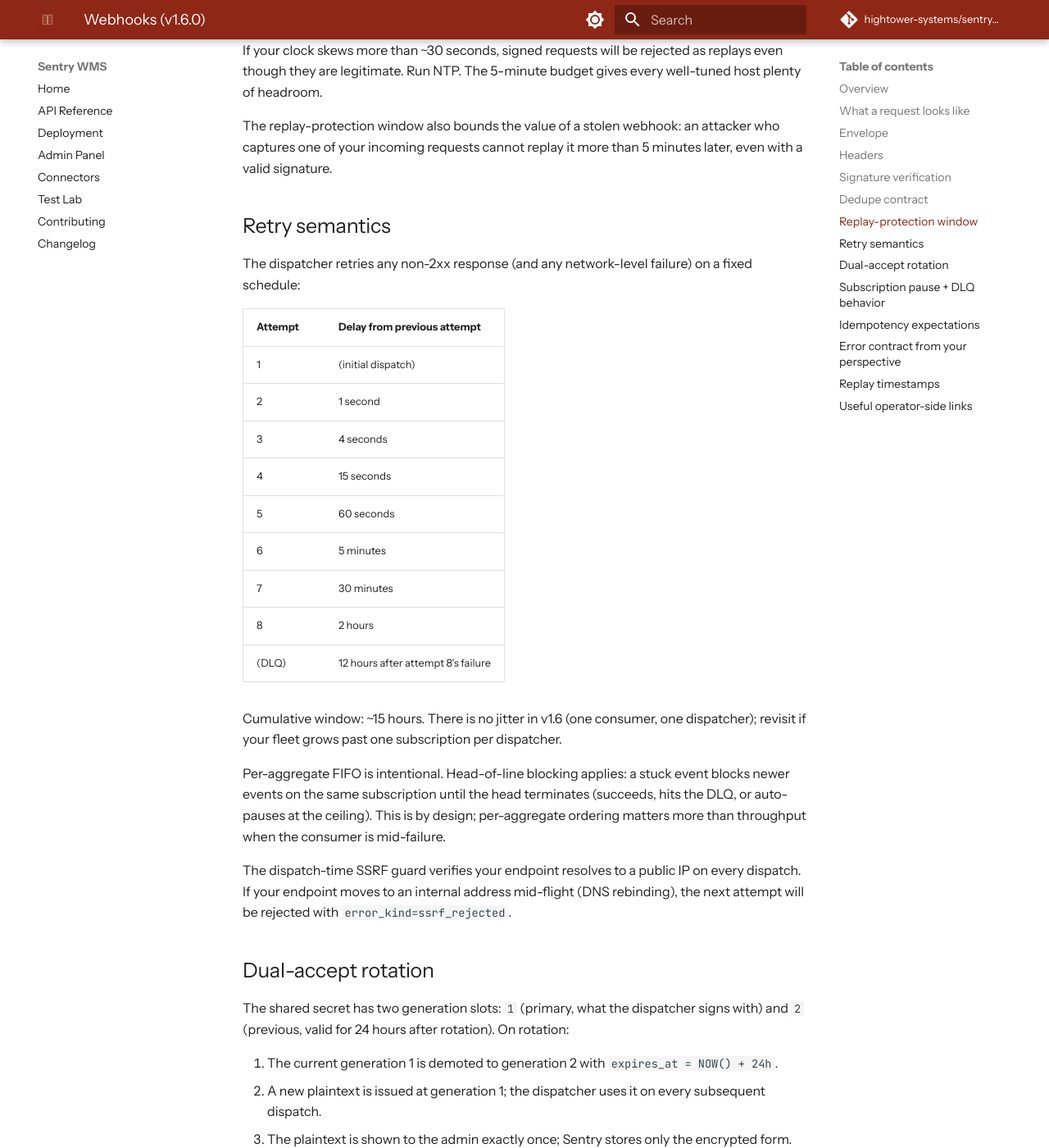
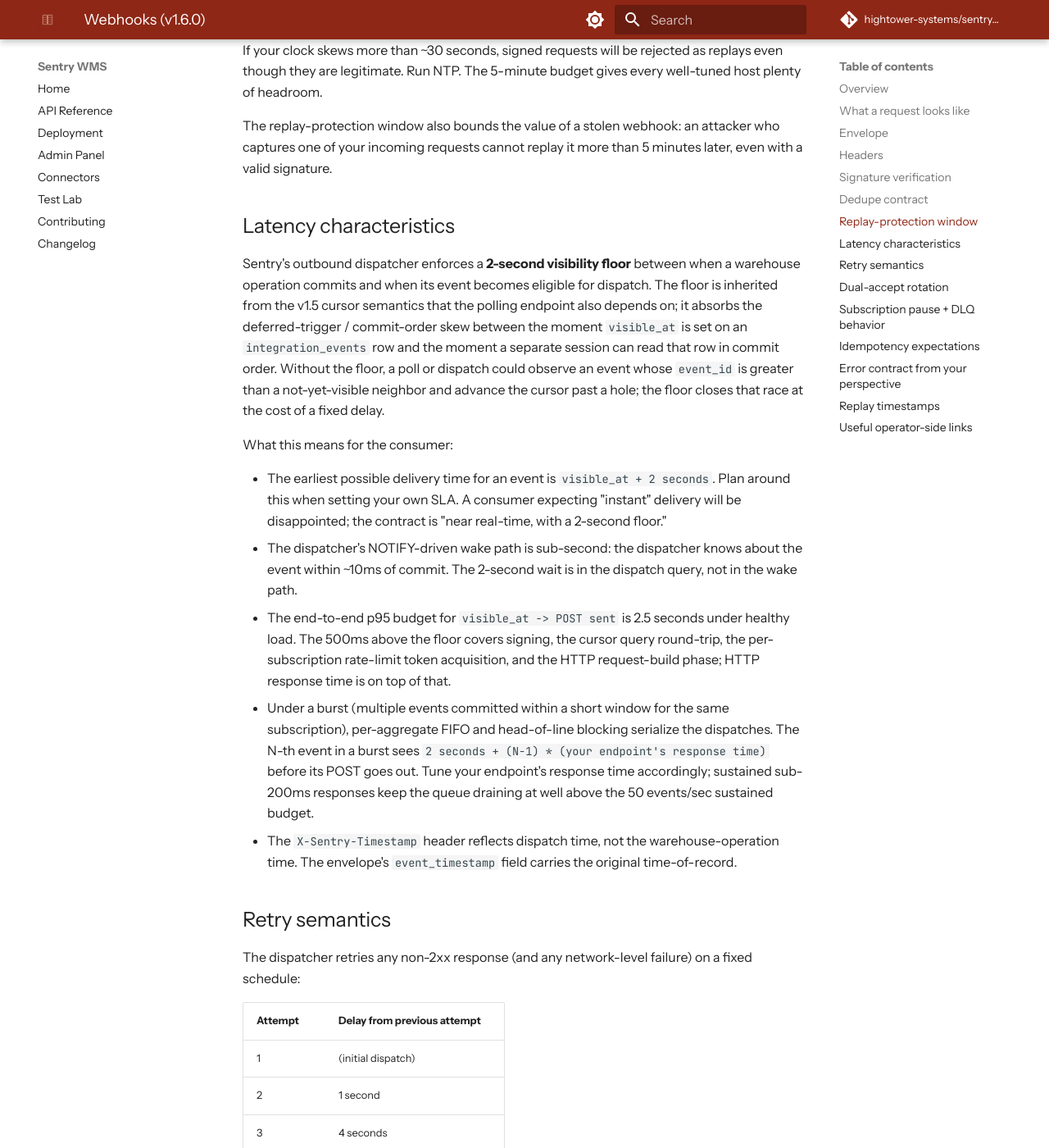
Before and after one commit to hightower-systems/sentry-wms, an MkDocs documentation site: the page built from docs/api/webhooks.md, in a window 1280 px wide and 1400 px high, scrolled down 5087 px. Shown: the whole window at 82% size. Built offline with MkDocs 1.6.1 and Material for MkDocs 9.7.7, drawn with Linux system fonts in a browser that asks for light colours; comment, search, counter and statistics services are not loaded.

Commit message:
docs(api): document the 2s visible_at floor in webhooks.md (refs #209)
Adds a "Latency characteristics" subsection to the consumer
integration guide explaining the 2-second visibility buffer
inherited from v1.5 cursor semantics. Consumers integrating
with Sentry need to plan their SLA around the floor: earliest
possible delivery time is visible_at + 2s, end-to-end p95
budget is 2.5s under healthy load, and HOL blocking under
burst load serializes dispatches at the per-subscription
endpoint response time.

Spec inconsistency between plan §2.2 (p95 < 500ms wake) and
§1.6 (2s buffer) tracked in #209. The buffer stays at 2 since
v1.5 polling depends on the same correctness guarantee; the
plan target is being restated as wake-only latency.

```diff
--- a/docs/api/webhooks.md
+++ b/docs/api/webhooks.md
@@ -158,6 +158,18 @@
 
 The replay-protection window also bounds the value of a stolen webhook: an attacker who captures one of your incoming requests cannot replay it more than 5 minutes later, even with a valid signature.
 
+## Latency characteristics
+
+Sentry's outbound dispatcher enforces a **2-second visibility floor** between when a warehouse operation commits and when its event becomes eligible for dispatch. The floor is inherited from the v1.5 cursor semantics that the polling endpoint also depends on; it absorbs the deferred-trigger / commit-order skew between the moment `visible_at` is set on an `integration_events` row and the moment a separate session can read that row in commit order. Without the floor, a poll or dispatch could observe an event whose `event_id` is greater than a not-yet-visible neighbor and advance the cursor past a hole; the floor closes that race at the cost of a fixed delay.
+
+What this means for the consumer:
+
+- The earliest possible delivery time for an event is `visible_at + 2 seconds`. Plan around this when setting your own SLA. A consumer expecting "instant" delivery will be disappointed; the contract is "near real-time, with a 2-second floor."
+- The dispatcher's NOTIFY-driven wake path is sub-second: the dispatcher knows about the event within ~10ms of commit. The 2-second wait is in the dispatch query, not in the wake path.
+- The end-to-end p95 budget for `visible_at -> POST sent` is 2.5 seconds under healthy load. The 500ms above the floor covers signing, the cursor query round-trip, the per-subscription rate-limit token acquisition, and the HTTP request-build phase; HTTP response time is on top of that.
+- Under a burst (multiple events committed within a short window for the same subscription), per-aggregate FIFO and head-of-line blocking serialize the dispatches. The N-th event in a burst sees `2 seconds + (N-1) * (your endpoint's response time)` before its POST goes out. Tune your endpoint's response time accordingly; sustained sub-200ms responses keep the queue draining at well above the 50 events/sec sustained budget.
+- The `X-Sentry-Timestamp` header reflects dispatch time, not the warehouse-operation time. The envelope's `event_timestamp` field carries the original time-of-record.
+
 ## Retry semantics
 
 The dispatcher retries any non-2xx response (and any network-level failure) on a fixed schedule:
```
